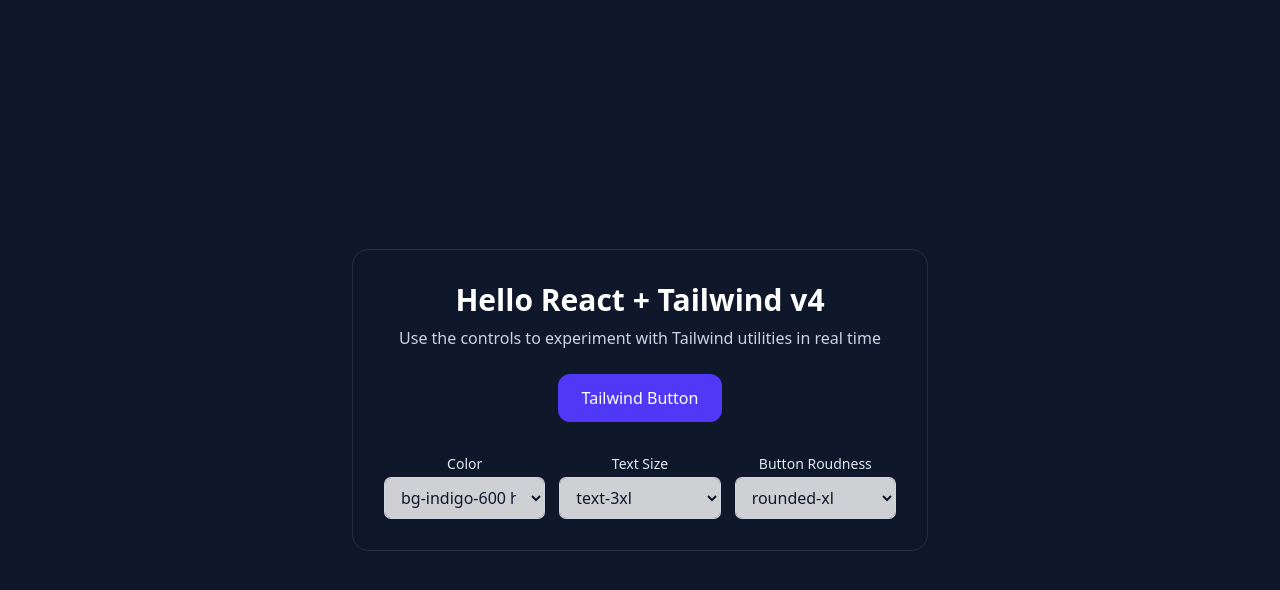
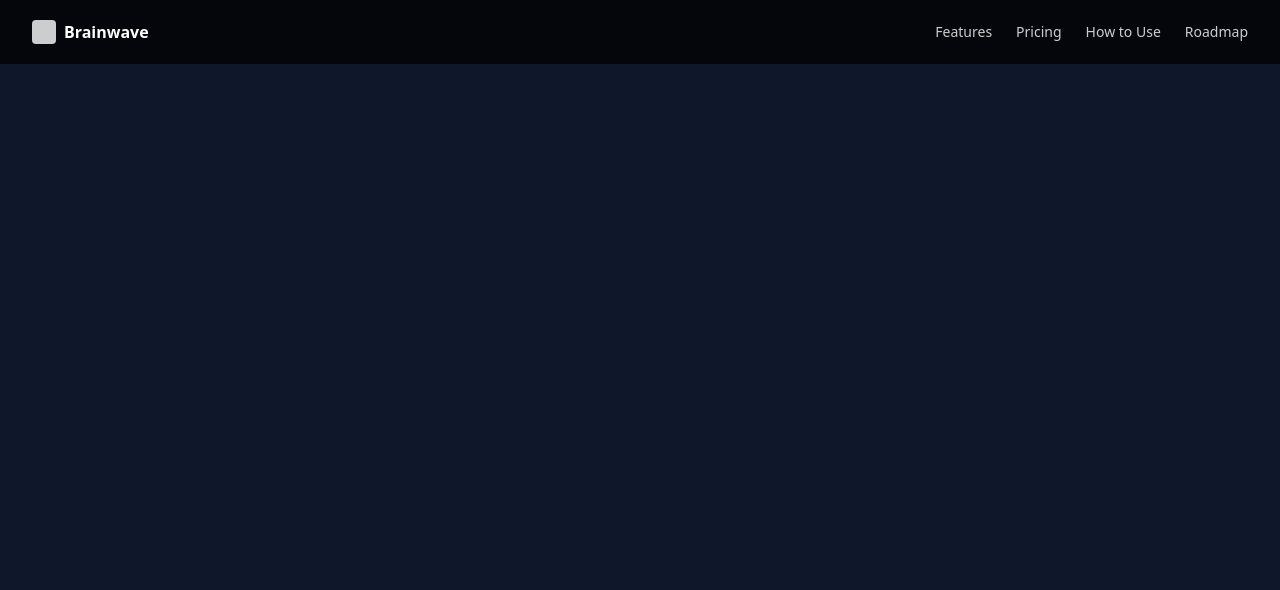
Before and after one commit to cbhayes77/brainwave_210_4, a React (Vite) app: page / in a window 1280 px wide. Shown: the top 590 px of the page. Built offline with nearby package versions, Linux system fonts and the light colour scheme.

Commit message:
End of Week 2, Night 2 (Wednesday)

```diff
--- a/src/App.jsx
+++ b/src/App.jsx
@@ -1,107 +1,10 @@
-import { useState } from "react";
-/*import "./App.css";*/
+import Navbar from "./components/layouts/Navbar";
 
-function App() {
-  const [count, setCount] = useState(0);
-  const [color, setColor] = useState("bg-indigo-600 hover:bg-indigo-700");
-  const [rounded, setRounded] = useState("rounded-xl");
-  const [textSize, setTextSize] = useState("text-3xl");
-
+export default function AppLayout() {
   return (
-    // Layout wrapper:
-
-    // Card Container:
-    <div className="min-h-full flex items-center justify-center p-6">
-      <div className="max-w-xl w-full text-center bg[--color-card] border border-white/10 p-8 rounded-2xl backdrop-blur-sm">
-        <h1 className={`${textSize} font-semibold text-white`}>
-          Hello React + Tailwind v4
-        </h1>
-        <p className="mt-2 text-slate-300">
-          Use the controls to experiment with Tailwind utilities in real time
-        </p>
-        <div className="mt-6">
-          <button
-            className={`${color} ${rounded} px-6 py-3 text-white font-medium transition focus:outline-none focus:ring-2 focus:ring-indigo-400`}
-          >
-            Tailwind Button
-          </button>
-        </div>
-        {/* Controls Grid */}
-        <div className="mt-8 grid gap-4 sm:grid-cols-3">
-          {/* Color Control */}
-          <Control label="Color">
-            <Select
-              value={color}
-              onChange={setColor}
-              options={[
-                "bg-indigo-600 hover:bg-indigo-700",
-                "bg-blue-600 hover:bg-blue-700",
-                "bg-emerald-600 hover:bg-emerald-700",
-                "bg-rose-600 hover:bg-rose-700",
-                "bg-amber-600 hover:bg-amber-700",
-              ]}
-            ></Select>
-          </Control>
-
-          {/* Text Size Control */}
-          <Control label="Text Size">
-            <Select
-              value={textSize}
-              onChange={setTextSize}
-              options={[
-                "text-xl",
-                "text-2xl",
-                "text-3xl",
-                "text-4xl",
-                "text-5xl",
-              ]}
-            ></Select>
-          </Control>
-
-          {/* Button Corner Roudness Control */}
-          <Control label="Button Roudness">
-            <Select
-              value={rounded}
-              onChange={setRounded}
-              options={[
-                "rounded-md",
-                "rounded-xl",
-                "rounded-2xl",
-                "rounded-full",
-              ]}
-            ></Select>
-          </Control>
-        </div>
-      </div>
+    <div className="min-h-dvh flex flex-col">
+      <Navbar />
+      {/* Main content goes here */}
     </div>
   );
 }
-
-// Control function/component
-function Control({ label, children }) {
-  return (
-    <label className="block">
-      <span className="block mb-1 text-slate-200 text-sm">{label}</span>
-      {children}
-    </label>
-  );
-}
-
-// Reusable Select component
-function Select({ value, onChange, options }) {
-  return (
-    <select
-      value={value}
-      onChange={(e) => onChange(e.target.value)}
-      className="w-full bg-white/80 text-slate-900 px-3 py-2 rounded-md outline-none ring-1 ring-slate-300 focus:ring-2 focus:ring-indigo-400"
-    >
-      {options.map((opt) => (
-        <option key={opt} value={opt}>
-          {opt}
-        </option>
-      ))}
-    </select>
-  );
-}
-
-export default App;
--- /dev/null
+++ b/src/App_OLD.jsx
@@ -0,0 +1,107 @@
+import { useState } from "react";
+/*import "./App.css";*/
+
+function App() {
+  const [count, setCount] = useState(0);
+  const [color, setColor] = useState("bg-indigo-600 hover:bg-indigo-700");
+  const [rounded, setRounded] = useState("rounded-xl");
+  const [textSize, setTextSize] = useState("text-3xl");
+
+  return (
+    // Layout wrapper:
+
+    // Card Container:
+    <div className="min-h-full flex items-center justify-center p-6">
+      <div className="max-w-xl w-full text-center bg[--color-card] border border-white/10 p-8 rounded-2xl backdrop-blur-sm">
+        <h1 className={`${textSize} font-semibold text-white`}>
+          Hello React + Tailwind v4
+        </h1>
+        <p className="mt-2 text-slate-300">
+          Use the controls to experiment with Tailwind utilities in real time
+        </p>
+        <div className="mt-6">
+          <button
+            className={`${color} ${rounded} px-6 py-3 text-white font-medium transition focus:outline-none focus:ring-2 focus:ring-indigo-400`}
+          >
+            Tailwind Button
+          </button>
+        </div>
+        {/* Controls Grid */}
+        <div className="mt-8 grid gap-4 sm:grid-cols-3">
+          {/* Color Control */}
+          <Control label="Color">
+            <Select
+              value={color}
+              onChange={setColor}
+              options={[
+                "bg-indigo-600 hover:bg-indigo-700",
+                "bg-blue-600 hover:bg-blue-700",
+                "bg-emerald-600 hover:bg-emerald-700",
+                "bg-rose-600 hover:bg-rose-700",
+                "bg-amber-600 hover:bg-amber-700",
+              ]}
+            ></Select>
+          </Control>
+
+          {/* Text Size Control */}
+          <Control label="Text Size">
+            <Select
+              value={textSize}
+              onChange={setTextSize}
+              options={[
+                "text-xl",
+                "text-2xl",
+                "text-3xl",
+                "text-4xl",
+                "text-5xl",
+              ]}
+            ></Select>
+          </Control>
+
+          {/* Button Corner Roudness Control */}
+          <Control label="Button Roudness">
+            <Select
+              value={rounded}
+              onChange={setRounded}
+              options={[
+                "rounded-md",
+                "rounded-xl",
+                "rounded-2xl",
+                "rounded-full",
+              ]}
+            ></Select>
+          </Control>
+        </div>
+      </div>
+    </div>
+  );
+}
+
+// Control function/component
+function Control({ label, children }) {
+  return (
+    <label className="block">
+      <span className="block mb-1 text-slate-200 text-sm">{label}</span>
+      {children}
+    </label>
+  );
+}
+
+// Reusable Select component
+function Select({ value, onChange, options }) {
+  return (
+    <select
+      value={value}
+      onChange={(e) => onChange(e.target.value)}
+      className="w-full bg-white/80 text-slate-900 px-3 py-2 rounded-md outline-none ring-1 ring-slate-300 focus:ring-2 focus:ring-indigo-400"
+    >
+      {options.map((opt) => (
+        <option key={opt} value={opt}>
+          {opt}
+        </option>
+      ))}
+    </select>
+  );
+}
+
+export default App;
--- /dev/null
+++ b/src/components/layouts/Navbar.jsx
@@ -0,0 +1,42 @@
+import Container from "../ui/Container.jsx";
+import { NavLink } from "react-router-dom";
+
+const links = [
+  { to: "/features", label: "Features" },
+  { to: "/pricing", label: "Pricing" },
+  { to: "/how-to-use", label: "How to Use" },
+  { to: "/roadmap", label: "Roadmap" },
+];
+
+export default function Navbar() {
+  return (
+    <header className="sticky top-0 z-50 bg-black/70 backdrop-blur">
+      <Container className="flex h-16 items-center justify-between">
+        {/* Left: Logo/Brand */}
+        <a href="/" className="flex items-center gap-2">
+          <span className="inline-block h-6 w-6 rounded bg-white/80 aria-hidden"></span>
+          <span className="text-white font-semibold">Brainwave</span>
+        </a>
+        {/* Center: Navigation links (hidden on small screens) */}
+        <nav className="hidden md:block">
+          <ul className="flex items-center gap-6 text-sm text-white/80">
+            {links.map((link) => (
+              <li key={link.to}>
+                <NavLink
+                  to={link.to}
+                  className={({ isActive }) =>
+                    `transition hover:text-white ${
+                      isActive ? "text-white" : ""
+                    }`
+                  }
+                >
+                  {link.label}
+                </NavLink>
+              </li>
+            ))}
+          </ul>
+        </nav>
+      </Container>
+    </header>
+  );
+}
--- /dev/null
+++ b/src/components/ui/Container.jsx
@@ -0,0 +1,13 @@
+{
+  /* Purpose: This component keeps page content centered with consistent horizontal padding. */
+}
+
+export default function Container({ children, className = "" }) {
+  return (
+    <div
+      className={`mx-auto w-full max-w-screen-xl px-4 sm:px-6 lg:px-8 ${className}`}
+    >
+      {children}
+    </div>
+  );
+}
--- /dev/null
+++ b/src/components/ui/Section.jsx
@@ -0,0 +1,13 @@
+{
+  /* Purpose: Provides vertical rhythm and semantic grouping */
+}
+
+export default function Section({
+  as: Tag = "section",
+  className = "",
+  children,
+}) {
+  return (
+    <Tag className={`py-16 sm:py-20 lg:py-24 ${className}`}>{children}</Tag>
+  );
+}
--- /dev/null
+++ b/src/main_OLD.jsx
@@ -0,0 +1,13 @@
+import { StrictMode } from "react";
+import { createRoot } from "react-dom/client";
+import { BrowserRouter } from "react-router-dom";
+import "./index.css";
+import App from "./App.jsx";
+
+createRoot(document.getElementById("root")).render(
+  <StrictMode>
+    <BrowserRouter>
+      <App />
+    </BrowserRouter>
+  </StrictMode>
+);
```
Also changed, not shown: 1 other file (tests, documents, lock files or other folders).
